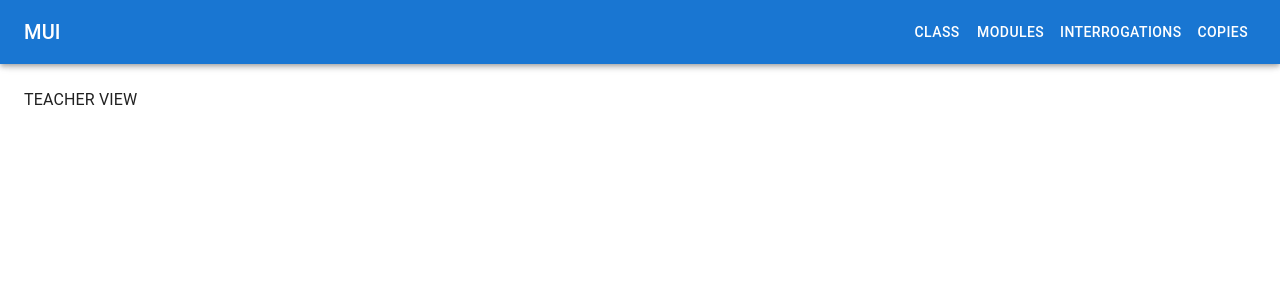
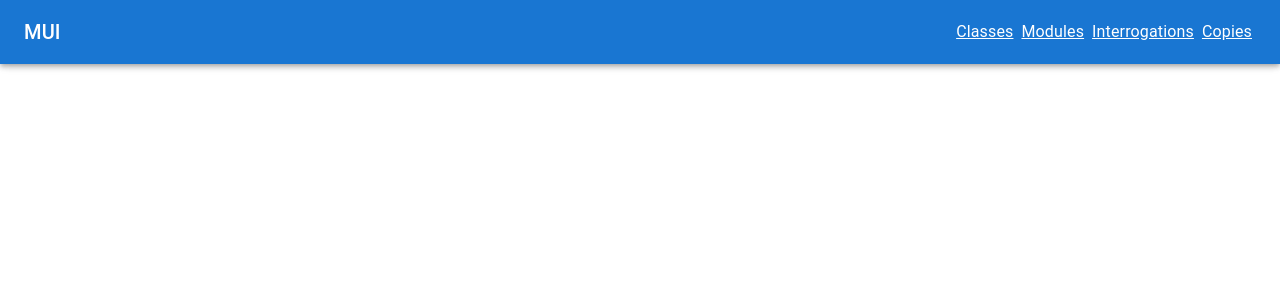
Before and after one commit to Kodians/assessment-manager, a React (Create React App) app in the folder front/: page /teacher in a window 1280 px wide. Shown: the top 300 px of the page. Built offline with nearby package versions, Linux system fonts and the light colour scheme.

Commit message:
set common layout

```diff
--- a/front/src/app.tsx
+++ b/front/src/app.tsx
@@ -1,23 +1,22 @@
 import React from 'react'
 
-import { Layout } from '@components'
 import { Classe, Home, Module, Question, StudentView, TeacherView, Unknown } from '@pages'
 
-import { Route, Routes } from 'react-router-dom'
+import { BrowserRouter, Route, Routes } from 'react-router-dom'
 
 const App: React.FC = () => (
-  <Routes>
-    <Route element={<Layout />}>
-      <Route index element={<Home />} />
-    </Route>
-    <Route path="student" element={<StudentView />} />
-    <Route path="teacher" element={<TeacherView />} />
-    <Route path="question" element={<Question />} />
-    <Route path="module" element={<Module />} />
-    <Route path="classe" element={<Classe />} />
-
-    <Route path="*" element={<Unknown />} />
-  </Routes>
+  <BrowserRouter>
+    <Routes>
+      <Route path="/" element={<Home />} />
+      <Route path="teacher" element={<TeacherView />}>
+        <Route path="interrogations" element={<Question />} />
+        <Route path="modules" element={<Module />} />
+        <Route path="classes" element={<Classe />} />
+      </Route>
+      <Route path="student" element={<StudentView />} />
+      <Route path="*" element={<Unknown />} />
+    </Routes>
+  </BrowserRouter>
 )
 
 export default App
--- a/front/src/components/header.tsx
+++ b/front/src/components/header.tsx
@@ -2,11 +2,12 @@ import React from 'react'
 
 import AppBar from '@mui/material/AppBar'
 import Box from '@mui/material/Box'
-import Button from '@mui/material/Button'
 import IconButton from '@mui/material/IconButton'
 import Toolbar from '@mui/material/Toolbar'
 import Typography from '@mui/material/Typography'
 import { NavLink } from '@types'
+
+import { Link } from 'react-router-dom'
 
 export const Header: React.FC<any> = ({ setMobileOpen, navItems }) => {
   const handleDrawerToggle = () => {
@@ -14,6 +15,7 @@ export const Header: React.FC<any> = ({ setMobileOpen, navItems }) => {
   }
 
   return (
+    <>
       <AppBar component="nav">
         <Toolbar>
           <IconButton
@@ -30,12 +32,13 @@ export const Header: React.FC<any> = ({ setMobileOpen, navItems }) => {
           </Typography>
           <Box sx={{ display: { xs: 'none', sm: 'block' } }}>
             {navItems.map((item: NavLink) => (
-            <Button key={item.id} sx={{ color: '#fff' }}>
+              <Link to={item.path} key={item.id} style={{ color: '#fff', margin: 4 }}>
                 {item.label}
-            </Button>
+              </Link>
             ))}
           </Box>
         </Toolbar>
       </AppBar>
+    </>
   )
 }
--- a/front/src/components/layout.tsx
+++ b/front/src/components/layout.tsx
@@ -1,33 +1,32 @@
 import React from 'react'
 
-import { useAuth } from '@hooks'
+import { Header } from '@components'
+import { SideBar } from '@components'
+import { teacherViewRoutes } from '@constants'
+// import { useAuth } from '@hooks'
+import { Box, Toolbar } from '@mui/material'
+import CssBaseline from '@mui/material/CssBaseline'
 
-import { Link, Outlet } from 'react-router-dom'
+interface LayoutProps {
+  children: React.ReactNode
+}
 
-export const Layout: React.FC = () => {
-  const { user } = useAuth()
+export const Layout: React.FC<LayoutProps> = ({ children }: LayoutProps) => {
+  // const { user } = useAuth()
+  const [mobileOpen, setMobileOpen] = React.useState(false)
   return (
     <>
-      <div className="flex">
-        <Link to={'/'} className="p-2">
-          Home
-        </Link>
-        {user ? (
-          <Link to={'/logout'} className="p-2">
-            Logout
-          </Link>
-        ) : (
-          <>
-            <Link to={'/login'} className="p-2">
-              Login
-            </Link>
-            <Link to={'/register'} className="p-2">
-              Register
-            </Link>
-          </>
-        )}
-      </div>
-      <Outlet />
+      <Box sx={{ display: 'flex' }}>
+        <CssBaseline />
+        <Header setMobileOpen={setMobileOpen} navItems={teacherViewRoutes} />
+        <Box component="nav">
+          <SideBar mobileOpen={mobileOpen} setMobileOpen={setMobileOpen} navItems={teacherViewRoutes} />
+        </Box>
+        <Box component="main" sx={{ p: 3 }}>
+          <Toolbar />
+          {children}
+        </Box>
+      </Box>
     </>
   )
 }
--- a/front/src/constants/routes.ts
+++ b/front/src/constants/routes.ts
@@ -1,22 +1,22 @@
 export const teacherViewRoutes = [
   {
     id: 'class',
-    path: '/class',
-    label: 'Class',
+    path: 'classes',
+    label: 'Classes',
   },
   {
     id: 'modules',
-    path: '/modules',
+    path: 'modules',
     label: 'Modules',
   },
   {
     id: 'interrogations',
-    path: '/interrogations',
+    path: 'interrogations',
     label: 'Interrogations',
   },
   {
     id: 'copies',
-    path: '/copies',
+    path: 'copies',
     label: 'Copies',
   },
 ]
@@ -24,7 +24,7 @@ export const teacherViewRoutes = [
 export const studentViewRoutes = [
   {
     id: 'interro',
-    path: '/interro',
+    path: 'interro',
     label: 'Interrogations',
   },
 ]
--- a/front/src/index.tsx
+++ b/front/src/index.tsx
@@ -4,20 +4,15 @@ import React from 'react'
 import App from './app'
 import reportWebVitals from './reportWebVitals'
 import setupAxios from './setupAxios'
-import { CookiesProvider } from 'react-cookie'
+// import { CookiesProvider } from 'react-cookie'
 import ReactDOM from 'react-dom/client'
-import { BrowserRouter } from 'react-router-dom'
 
 const root = ReactDOM.createRoot(document.getElementById('root') as HTMLElement)
 
 setupAxios()
 root.render(
   <React.StrictMode>
-    <BrowserRouter>
-      <CookiesProvider>
-        <App />
-      </CookiesProvider>
-    </BrowserRouter>
+    <App />
   </React.StrictMode>,
 )
 
--- a/front/src/pages/home.tsx
+++ b/front/src/pages/home.tsx
@@ -1,6 +1,6 @@
 import React from 'react'
 
-import { AddAndEditModuleForm, Auth } from '@components'
+import { Auth } from '@components'
 import { useAuth } from '@hooks'
 
 export const Home: React.FC = () => {
@@ -11,7 +11,6 @@ export const Home: React.FC = () => {
       <h1>Home page</h1>
       {user && <h2>Hello {user.username}</h2>}
       <Auth />
-      <AddAndEditModuleForm />
     </div>
   )
 }
--- a/front/src/pages/teacherView.tsx
+++ b/front/src/pages/teacherView.tsx
@@ -1,27 +1,16 @@
 import * as React from 'react'
 
-import { Header } from '@components'
-import { SideBar } from '@components'
-import { teacherViewRoutes } from '@constants'
-import Box from '@mui/material/Box'
-import CssBaseline from '@mui/material/CssBaseline'
-import Toolbar from '@mui/material/Toolbar'
-import Typography from '@mui/material/Typography'
+import { Layout } from '@components'
+import { Box } from '@mui/material'
+
+import { Outlet } from 'react-router-dom'
 
 export const TeacherView: React.FC = () => {
-  const [mobileOpen, setMobileOpen] = React.useState(false)
-
   return (
-    <Box sx={{ display: 'flex' }}>
-      <CssBaseline />
-      <Header setMobileOpen={setMobileOpen} navItems={teacherViewRoutes} />
-      <Box component="nav">
-        <SideBar mobileOpen={mobileOpen} setMobileOpen={setMobileOpen} navItems={teacherViewRoutes} />
-      </Box>
-      <Box component="main" sx={{ p: 3 }}>
-        <Toolbar />
-        <Typography>TEACHER VIEW</Typography>
-      </Box>
+    <Box sx={{ display: 'flex', justifyContent: 'center' }}>
+      <Layout>
+        <Outlet />
+      </Layout>
     </Box>
   )
 }
```
Lines whose indentation alone changed are shown as unchanged.
